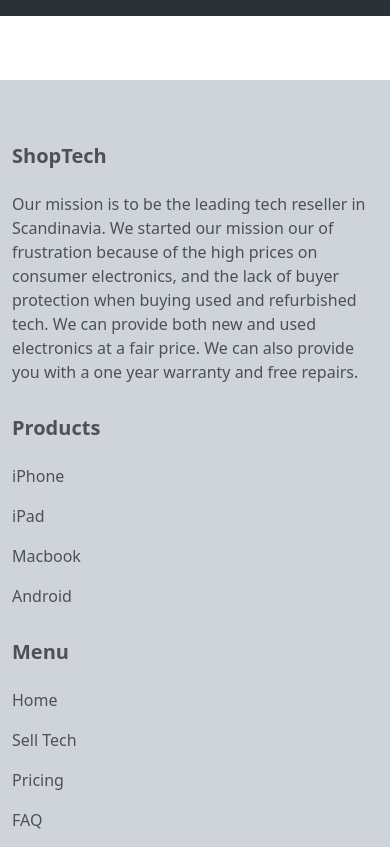
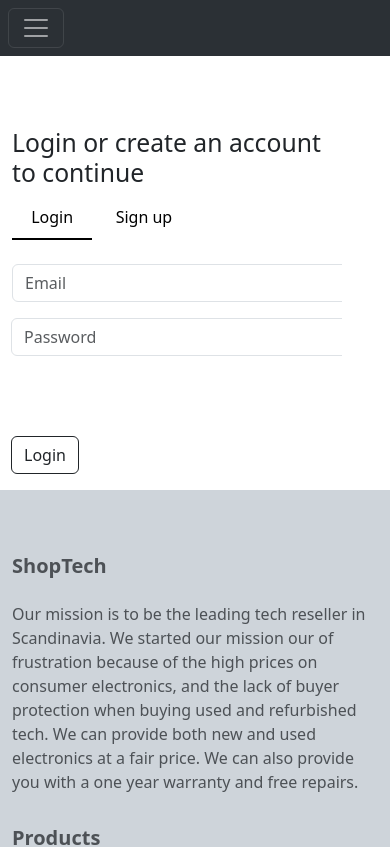
Before and after one commit to foal20ym/ShopTech, a Svelte app in the folder frontend/: page /signup in a window 390 px wide. Shown: the top 847 px of the page. Built offline with nearby package versions, Linux system fonts and the light colour scheme.

Commit message:
Done with ticket-12 (GUI for signup)

```diff
--- a/frontend/src/App.svelte
+++ b/frontend/src/App.svelte
@@ -4,13 +4,24 @@
   import SellTech from "./lib/SellTech.svelte";
   import FAQ from "./lib/FAQ.svelte";
   import Pricing from "./lib/Pricing.svelte"
+  import Signup from "./lib/Signup.svelte";
 </script>
 
 <Router>
   <header>
     <nav
-      class="navbar bg-dark navbar-expand-lg bg-body-tertiary fixed-top"
+      class="navbar bg-dark navbar-expand-md bg-body-tertiary fixed-top"
       data-bs-theme="dark">
+      <button
+      class="navbar-toggler ms-2 btn btn-light btn-outline-light"
+      type="button"
+      data-bs-toggle="collapse"
+      data-bs-target="#navbarSupportedContent"
+      aria-controls="navbarSupportedContent"
+      aria-expanded="false"
+      aria-label="Toggle navigation">
+      <span class="navbar-toggler-icon"></span>
+    </button>
       <div class="container-fluid">
         <div class="collapse navbar-collapse" id="navbarSupportedContent">
           <ul class="navbar-nav me-auto mb-2 mb-lg-0">
@@ -48,6 +59,7 @@
     <Route path="/sellTech" component={SellTech} />
     <Route path="/faq" component={FAQ} />
     <Route path="/pricing" component={Pricing} />
+    <Route path="/signup" component={Signup}/>
   </main>
 
   <footer class="bg-dark-subtle text-body-secondary pt-5 pb-4 bottom-footer">
--- a/frontend/src/app.css
+++ b/frontend/src/app.css
@@ -155,6 +155,32 @@ button:focus-visible {
   border-radius: 8px;
 }
 
+.toggle-btn {
+  cursor: pointer;
+  border: 0;
+  outline: none;
+  position: relative;
+  background: transparent;
+}
+
+.input-group {
+  position: absolute;
+  transition: 0.5s;
+}
+
+#login-btn.active {
+  border-bottom: 2px solid;
+}
+
+#signup-btn.active {
+  border-bottom: 2px solid;
+}
+
+
+.form-box {
+  overflow: hidden;
+}
+
 #sellTechContent {
   margin-top: 75px;
   margin-bottom: 75px;
@@ -166,6 +192,15 @@ button:focus-visible {
 
 #sellTechText {
   margin-top: 100px;
+}
+
+@media only screen and (max-width: 986px) {
+  .col-media-hide {
+    display: none;
+  }
+  #exampleInputEmail1 {
+    width: 200px;
+  }
 }
 
 @media only screen and (max-width: 1366px){
@@ -214,6 +249,8 @@ button:focus-visible {
   }
 }
 
+
+
 @media only screen and (max-width: 800px){
 
   #sellTechContent {
@@ -235,6 +272,8 @@ button:focus-visible {
     width: 400px;
     text-align: center;
   }
+
+
 }
 
 @media only screen and (max-width: 740px){
@@ -274,6 +313,7 @@ button:focus-visible {
   .media-col-right h1 {
     font-size: 1.6rem;
   }
+
 
   #sellTechContent {
     margin-top: 20px;
--- /dev/null
+++ b/frontend/src/lib/Signup.svelte
@@ -0,0 +1,111 @@
+<script>
+  let showLogin = true;
+</script>
+
+<div class="container ">
+  <div class="row">
+    <div class="col me-5 form-box">
+      <h2 class="mt-5">Login or create an account to continue</h2>
+      <div class="button-box mb-3">
+        <div id="special-btn"/>
+        <button
+          type="button"
+          class="toggle-btn"
+					class:active={showLogin == true}
+          id="login-btn"
+          on:click={() => (showLogin = true)}>Login</button
+        >
+        <button
+          type="button"
+          class="toggle-btn"
+					class:active={showLogin == false}
+          id="signup-btn"
+          on:click={() => (showLogin = false)}>Sign up</button
+        >
+      </div>
+      {#if showLogin}
+        <form class="input-group" id="login-form">
+          <div class="mb-3 mt-2">
+            <input
+              type="email"
+              class="form-control"
+              id="exampleInputEmail1"
+              aria-describedby="emailHelp"
+              placeholder="Email"
+              style="width: 400px;"
+            />
+          </div>
+          <div class="mb-3">
+            <input
+              type="password"
+              class="form-control"
+              id="exampleInputPassword1"
+              placeholder="Password"
+              style="width: 400px;"
+            />
+          </div>
+					<div class="mt-5 mb-3">
+          <button type="submit" class="btn btn-outline-dark mt-3">Login</button
+          >
+					</div>
+        </form>
+      {:else}
+        <form class="input-group" id="register-form">
+          <div class="mb-3 mt-2">
+            <input
+              type="text"
+              class="form-control"
+              id="exampleInputEmail1"
+              aria-describedby="emailHelp"
+              placeholder="First name"
+              style="width: 400px;"
+            />
+          </div>
+          <div class="mb-3">
+            <input
+              type="text"
+              class="form-control"
+              id="exampleInputPassword1"
+              placeholder="Last name"
+              style="width: 400px;"
+            />
+          </div>
+          <div class="mb-3">
+            <input
+              type="email"
+              class="form-control"
+              id="exampleInputPassword1"
+              placeholder="Email"
+              style="width: 400px;"
+            />
+          </div>
+          <div class="mb-3">
+            <input
+              type="password"
+              class="form-control"
+              id="exampleInputPassword1"
+              placeholder="Password"
+              style="width: 400px;"
+            />
+          </div>
+          <div class="mb-3">
+            <input
+              type="password"
+              class="form-control"
+              id="exampleInputPassword1"
+              placeholder="Repeat password"
+              style="width: 400px;"
+            />
+          </div>
+					<div class="mt-5 mb-3">
+          <button type="submit" class="btn btn-outline-dark mt-3">Sign up</button
+          >
+					</div>
+        </form>
+      {/if}
+    </div>
+    <div class="col col-media-hide mt-5">
+			<img src="./public/appleProductsStockPhoto.png" alt="./public/appleProductsStockPhoto.png" id="sellTechImg">
+		</div>
+  </div>
+</div>
```
